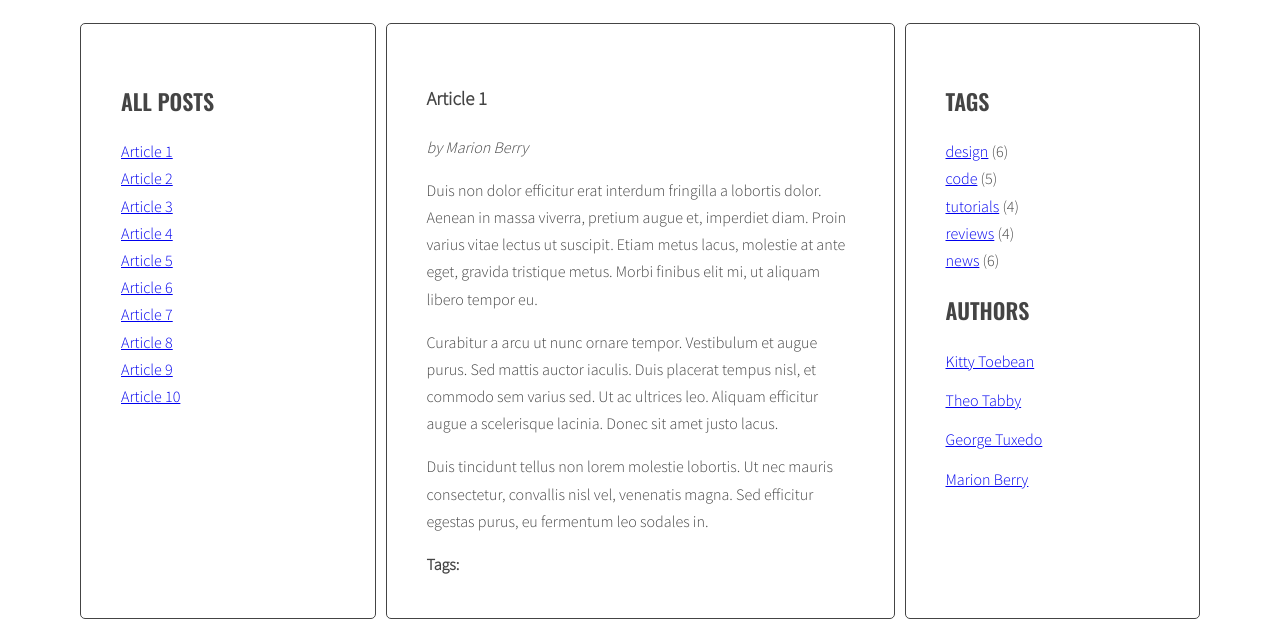
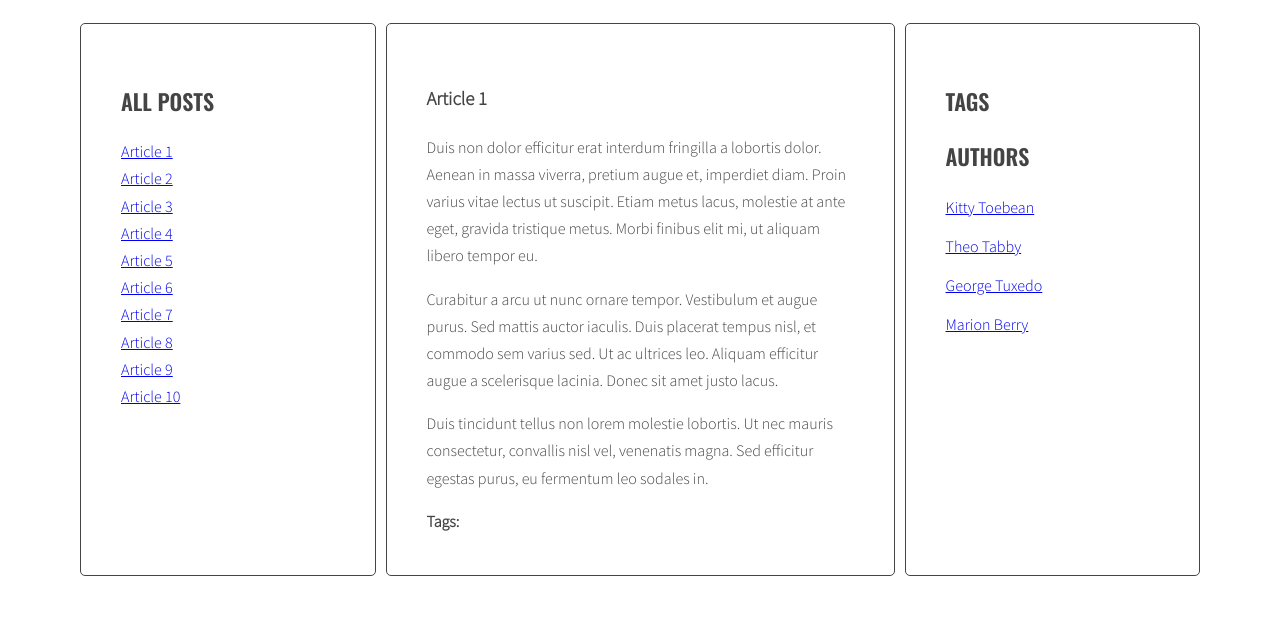
Before and after one commit to FroztyOSS/javascript-blog, a website: page index.html in a window 1280 px wide. Shown: the part 220-847 px from the top of the page. After the commit the page ends 804 px from the top, so only its background shows below. Drawn offline with nearby package versions, Linux system fonts and the light colour scheme; files that its build step writes are made by us from their sources.

Commit message:
Remove autor in index.html

```diff
--- a/index.html
+++ b/index.html
@@ -18,9 +18,9 @@
               </ul>
             </aside>
             <section class="posts">
-              <article class="post active" id="article-1" data-tags="design code tutorials">
+              <article class="post active" id="article-1" data-tags="design code tutorials" data-author="Marion Berry">
                 <h3 class="post-title">Article 1</h3>
-                <p class="post-author">by Marion Berry</p>
+                <p class="post-author"></p>
                 <div class="post-content">
                   <p>Duis non dolor efficitur erat interdum fringilla a lobortis dolor. Aenean in massa viverra, pretium augue et, imperdiet diam. Proin varius vitae lectus ut suscipit. Etiam metus lacus, molestie at ante eget, gravida tristique metus. Morbi finibus elit mi, ut aliquam libero tempor eu.</p>
 
@@ -34,9 +34,9 @@
                   </ul>
                 </div>
               </article>
-              <article class="post" id="article-2" data-tags="code">
+              <article class="post" id="article-2" data-tags="code reviews news" data-author="Theo Tabby">
                 <h3 class="post-title">Article 2</h3>
-                <p class="post-author">by Theo Tabby</p>
+                <p class="post-author"></p>
                 <div class="post-content">
                   <p>Phasellus sollicitudin, arcu vel iaculis ullamcorper, quam leo viverra orci, et faucibus quam sapien vel est. Maecenas ac suscipit elit. Nullam interdum, lorem vitae venenatis pulvinar, ex dui malesuada nunc, tempus cursus enim metus vel nulla.</p>
 
@@ -50,9 +50,9 @@
                   </ul>
                 </div>
               </article>
-              <article class="post" id="article-3" data-tags="tutorials">
+              <article class="post" id="article-3" data-tags="tutorials news design" data-author="George Tuxedo">
                 <h3 class="post-title">Article 3</h3>
-                <p class="post-author">by George Tuxedo</p>
+                <p class="post-author"></p>
                 <div class="post-content">
                   <p>Mauris vel pellentesque turpis, ac sodales nisl. Quisque iaculis mi velit, ut convallis tellus accumsan a. Quisque iaculis, nisi et dignissim tincidunt, nisl eros euismod nulla, finibus laoreet erat enim posuere elit.</p>
 
@@ -65,9 +65,9 @@
                   </ul>
                 </div>
               </article>
-              <article class="post" id="article-4" data-tags="design">
+              <article class="post" id="article-4" data-tags="design code news" data-author="Kitty Toebean">
                 <h3 class="post-title">Article 4</h3>
-                <p class="post-author">by Kitty Toebean</p>
+                <p class="post-author"></p>
                 <div class="post-content">
                   <p>Morbi vel cursus nulla, vel varius mauris. Suspendisse sed elit sit amet risus faucibus vestibulum ut sit amet purus. Donec orci est, condimentum ut quam quis, scelerisque fringilla ligula.</p>
 
@@ -81,9 +81,9 @@
                   </ul>
                 </div>
               </article>
-              <article class="post" id="article-5" data-tags="reviews">
+              <article class="post" id="article-5" data-tags="reviews tutorials" data-author="Marion Berry">
                 <h3 class="post-title">Article 5</h3>
-                <p class="post-author">by Marion Berry</p>
+                <p class="post-author"></p>
                 <div class="post-content">
                   <p>Suspendisse sem eros, euismod condimentum arcu ac, consequat fermentum orci. Nam convallis lacus nec interdum vestibulum. Vestibulum luctus, quam eu tristique ornare, lorem nibh sodales enim, vitae tempor dolor ante vitae tortor.</p>
 
@@ -97,9 +97,9 @@
                   </ul>
                 </div>
               </article>
-              <article class="post" id="article-6" data-tags="news">
+              <article class="post" id="article-6" data-tags="news code" data-author="George Tuxedo">
                 <h3 class="post-title">Article 6</h3>
-                <p class="post-author">by George Tuxedo</p>
+                <p class="post-author"></p>
                 <div class="post-content">
                   <p>Donec posuere iaculis ante sed hendrerit. Lorem ipsum dolor sit amet, consectetur adipiscing elit. Quisque hendrerit neque nec urna tincidunt, quis vehicula dui vulputate. Morbi est sapien, auctor ut lectus eu, placerat viverra lorem.</p>
 
@@ -113,9 +113,9 @@
                   </ul>
                 </div>
               </article>
-              <article class="post" id="article-7" data-tags="news">
+              <article class="post" id="article-7" data-tags="news reviews design" data-author="Kitty Toebean">
                 <h3 class="post-title">Article 7</h3>
-                <p class="post-author">by Kitty Toebean</p>
+                <p class="post-author"></p>
                 <div class="post-content">
                   <p>Donec eleifend mauris ac nisl fermentum, ac fermentum turpis dignissim. Aliquam diam nisl, imperdiet a varius eget, lobortis sed nisi. Nullam suscipit ipsum sed magna blandit, sed pellentesque urna malesuada.</p>
 
@@ -129,9 +129,9 @@
                   </ul>
                 </div>
               </article>
-              <article class="post" id="article-8" data-tags="tutorials">
+              <article class="post" id="article-8" data-tags="tutorials code" data-author="Theo Tabby">
                 <h3 class="post-title">Article 8</h3>
-                <p class="post-author">by Theo Tabby</p>
+                <p class="post-author"></p>
                 <div class="post-content">
                   <p>Praesent quis imperdiet erat. Curabitur tempor sapien a interdum malesuada. Proin libero erat, sagittis a sollicitudin eget, pulvinar nec risus. Cras et suscipit sem.</p>
 
@@ -145,9 +145,9 @@
                   </ul>
                 </div>
               </article>
-              <article class="post" id="article-9" data-tags="tutorials">
+              <article class="post" id="article-9" data-tags="tutorials news" data-author="Marion Berry">
                 <h3 class="post-title">Article 9</h3>
-                <p class="post-author">by Marion Berry</p>
+                <p class="post-author"></p>
                 <div class="post-content">
                   <p>Tam et facilisis purus. Donec vulputate est quis lobortis posuere. Nunc vitae lorem ut odio faucibus pulvinar nec in justo. Ut ut ante ac tellus ornare tempus. Nunc maximus, tortor et dictum convallis, nunc libero posuere leo, scelerisque ultrices arcu sapien ut tellus.</p>
 
@@ -161,9 +161,9 @@
                   </ul>
                 </div>
               </article>
-              <article class="post" id="article-10" data-tags="code">
+              <article class="post" id="article-10" data-tags="code design news" data-author="George Tuxedo">
                 <h3 class="post-title">Article 10</h3>
-                <p class="post-author">by George Tuxedo</p>
+                <p class="post-author"></p>
                 <div class="post-content">
                   <p>Aliquam erat volutpat. Ut non eleifend lectus. Donec suscipit tellus tempor, ornare dui id, hendrerit neque. Phasellus lacinia laoreet dui in luctus. Sed hendrerit, magna sit amet varius tempor, augue augue scelerisque est, non scelerisque mauris libero eu sapien.</p>
 
@@ -181,11 +181,7 @@
             <aside class="sidebar">
               <h2 class="section-title">Tags</h2>
               <ul class="list tags">
-                <li><a href="#">design</a> <span>(6)</span></li>
-                <li><a href="#">code</a> <span>(5)</span></li>
-                <li><a href="#">tutorials</a> <span>(4)</span></li>
-                <li><a href="#">reviews</a> <span>(4)</span></li>
-                <li><a href="#">news</a> <span>(6)</span></li>
+
               </ul>
               <h2 class="section-title">Authors</h2>
               <ul class="list authors">
```
